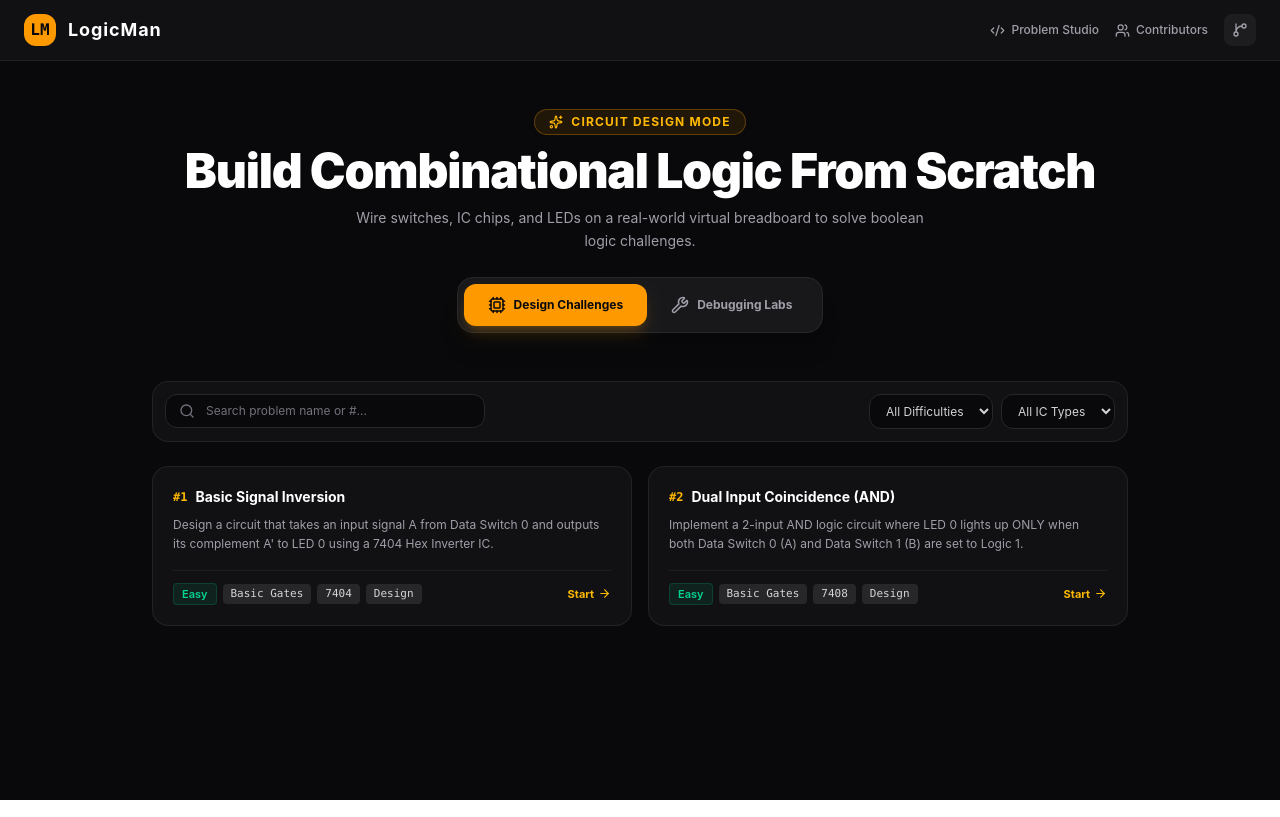
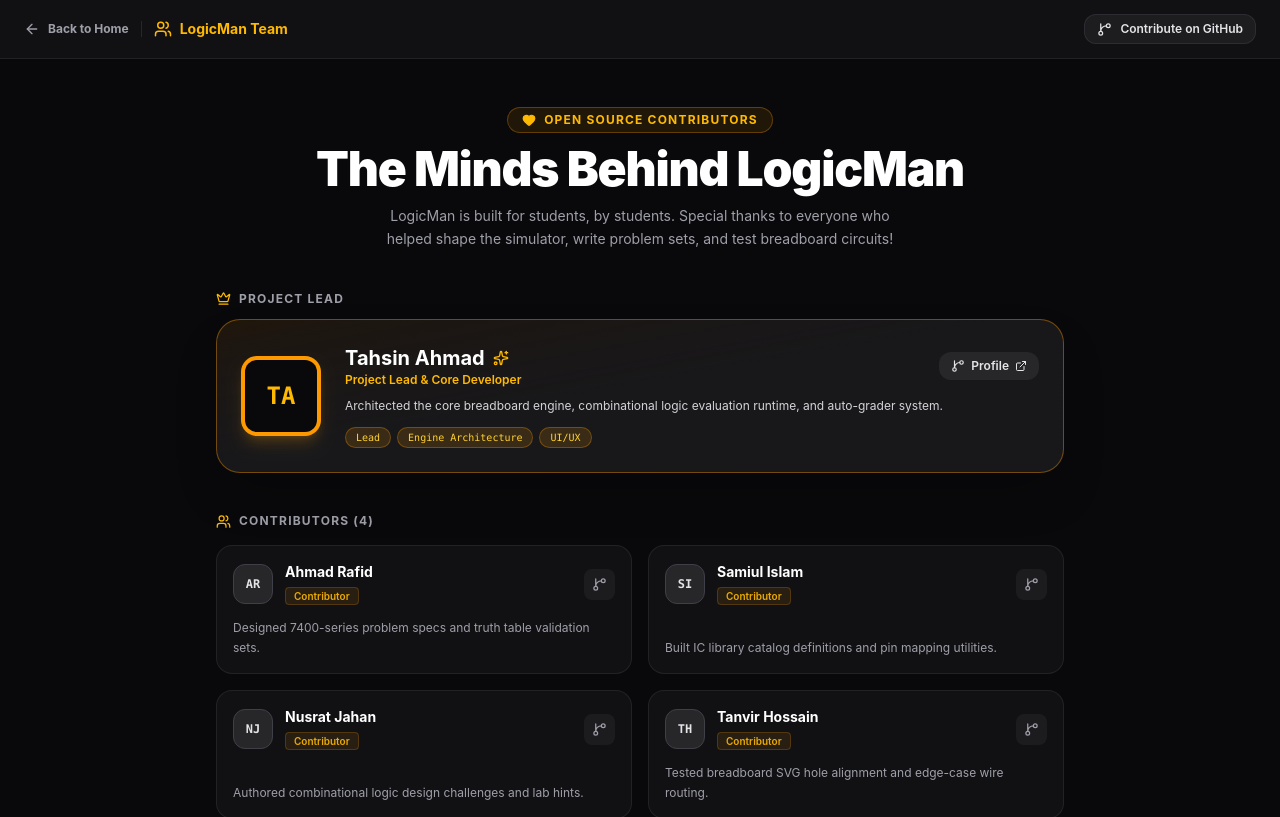
Before and after one commit to TahsinAhmadSadik/logic-man, a React (Vite) app: page /contributors in a window 1280 px wide. Before the commit this address led to /. Shown: the top 817 px of the page. Built offline with nearby package versions, Linux system fonts and the light colour scheme.

Commit message:
Contributors Page

```diff
--- a/src/App.jsx
+++ b/src/App.jsx
@@ -3,14 +3,16 @@ import { BrowserRouter, Routes, Route, Navigate } from 'react-router-dom';
 import { HomePage } from './pages/HomePage';
 import { ProblemSimulatorWrapper } from './pages/ProblemSimulatorWrapper';
 import { ProblemStudioPage } from './pages/ProblemStudioPage';
+import { ContributorsPage } from './pages/ContributorsPage';
 
 export default function App() {
   return (
     <BrowserRouter>
       <Routes>
         <Route path="/" element={<HomePage />} />
+        <Route path="/author" element={<ProblemStudioPage />} />
+        <Route path="/contributors" element={<ContributorsPage />} />
         <Route path="/problem/:id" element={<ProblemSimulatorWrapper />} />
-        <Route path="/author" element={<ProblemStudioPage />} />
         <Route path="*" element={<Navigate to="/" replace />} />
       </Routes>
     </BrowserRouter>
--- /dev/null
+++ b/src/pages/ContributorsPage.jsx
@@ -0,0 +1,208 @@
+import React from 'react';
+import { Link } from 'react-router-dom';
+import {
+  ArrowLeft,
+  Users,
+  Code2,
+  GitBranch,
+  Heart,
+  Crown,
+  Sparkles,
+  ExternalLink
+} from 'lucide-react';
+
+export const ContributorsPage = () => {
+  // Highlighted Lead
+  const projectLead = {
+    name: 'Tahsin Ahmad',
+    role: 'Project Lead & Core Developer',
+    avatar: 'https://images.unsplash.com/photo-1534528741775-53994a69daeb?w=150&auto=format&fit=crop&q=80',
+    bio: 'Architected the core breadboard engine, combinational logic evaluation runtime, and auto-grader system.',
+    github: 'https://github.com',
+    tags: ['Lead', 'Engine Architecture', 'UI/UX']
+  };
+
+  // Sample Contributors
+  const contributors = [
+    {
+      name: 'Ahmad Rafid',
+      role: 'Contributor',
+      github: 'https://github.com',
+      contribution: 'Designed 7400-series problem specs and truth table validation sets.'
+    },
+    {
+      name: 'Samiul Islam',
+      role: 'Contributor',
+      github: 'https://github.com',
+      contribution: 'Built IC library catalog definitions and pin mapping utilities.'
+    },
+    {
+      name: 'Nusrat Jahan',
+      role: 'Contributor',
+      github: 'https://github.com',
+      contribution: 'Authored combinational logic design challenges and lab hints.'
+    },
+    {
+      name: 'Tanvir Hossain',
+      role: 'Contributor',
+      github: 'https://github.com',
+      contribution: 'Tested breadboard SVG hole alignment and edge-case wire routing.'
+    }
+  ];
+
+  return (
+    <div className="min-h-screen bg-zinc-950 text-zinc-100 flex flex-col font-sans selection:bg-amber-500 selection:text-zinc-950">
+      {/* Top Navbar */}
+      <nav className="border-b border-zinc-800/80 bg-zinc-900/60 backdrop-blur-md sticky top-0 z-50 px-6 py-3.5 flex items-center justify-between">
+        <div className="flex items-center gap-3">
+          <Link
+            to="/"
+            className="flex items-center gap-2 text-xs font-bold text-zinc-400 hover:text-amber-400 transition-colors"
+          >
+            <ArrowLeft size={16} />
+            <span>Back to Home</span>
+          </Link>
+          <div className="h-4 w-px bg-zinc-800" />
+          <div className="flex items-center gap-2 text-amber-400 font-bold text-sm">
+            <Users size={18} />
+            <span>LogicMan Team</span>
+          </div>
+        </div>
+
+        <div className="flex items-center gap-3">
+          <a
+            href="https://github.com"
+            target="_blank"
+            rel="noreferrer"
+            className="flex items-center gap-2 px-3 py-1.5 rounded-xl bg-zinc-800/60 hover:bg-zinc-800 text-xs font-semibold text-zinc-200 transition-colors border border-zinc-700/50"
+          >
+            <GitBranch size={15} />
+            <span>Contribute on GitHub</span>
+          </a>
+        </div>
+      </nav>
+
+      {/* Main Container */}
+      <main className="max-w-4xl mx-auto w-full px-6 py-12 flex-1 space-y-10">
+        {/* Header Hero */}
+        <div className="text-center space-y-3">
+          <div className="inline-flex items-center gap-2 px-3.5 py-1 rounded-full bg-amber-500/10 border border-amber-500/30 text-amber-400 text-xs font-bold uppercase tracking-widest">
+            <Heart size={14} className="fill-amber-400" /> Open Source Contributors
+          </div>
+          <h1 className="text-3xl md:text-5xl font-black text-white tracking-tight">
+            The Minds Behind LogicMan
+          </h1>
+          <p className="text-zinc-400 text-sm max-w-lg mx-auto leading-relaxed">
+            LogicMan is built for students, by students. Special thanks to everyone who helped shape the simulator, write problem sets, and test breadboard circuits!
+          </p>
+        </div>
+
+        {/* Project Lead Showcase Card */}
+        <div className="space-y-3">
+          <h2 className="text-xs font-bold text-zinc-400 uppercase tracking-widest flex items-center gap-2">
+            <Crown size={15} className="text-amber-400" /> Project Lead
+          </h2>
+
+          <div className="relative p-6 bg-gradient-to-br from-amber-500/10 via-zinc-900 to-zinc-900 border border-amber-500/40 rounded-3xl shadow-2xl flex flex-col md:flex-row items-center gap-6">
+            <div className="w-20 h-20 rounded-2xl bg-amber-500 p-1 shrink-0 shadow-lg shadow-amber-500/20">
+              <div className="w-full h-full rounded-xl bg-zinc-950 flex items-center justify-center font-black text-2xl text-amber-400 font-mono">
+                TA
+              </div>
+            </div>
+
+            <div className="space-y-2 text-center md:text-left flex-1">
+              <div className="flex flex-col md:flex-row md:items-center justify-between gap-2">
+                <div>
+                  <h3 className="text-xl font-bold text-white flex items-center justify-center md:justify-start gap-2">
+                    {projectLead.name}
+                    <Sparkles size={16} className="text-amber-400" />
+                  </h3>
+                  <p className="text-xs font-semibold text-amber-400">{projectLead.role}</p>
+                </div>
+
+                <a
+                  href={projectLead.github}
+                  target="_blank"
+                  rel="noreferrer"
+                  className="inline-flex items-center justify-center gap-1.5 px-3 py-1.5 bg-zinc-800 hover:bg-zinc-700 text-zinc-200 text-xs font-semibold rounded-xl transition-colors"
+                >
+                  <GitBranch size={14} /> Profile <ExternalLink size={12} />
+                </a>
+              </div>
+
+              <p className="text-xs text-zinc-300 leading-relaxed">{projectLead.bio}</p>
+
+              <div className="flex flex-wrap gap-1.5 justify-center md:justify-start pt-1">
+                {projectLead.tags.map((tag) => (
+                  <span
+                    key={tag}
+                    className="text-[10px] font-mono bg-amber-500/15 border border-amber-500/30 text-amber-300 px-2.5 py-0.5 rounded-full"
+                  >
+                    {tag}
+                  </span>
+                ))}
+              </div>
+            </div>
+          </div>
+        </div>
+
+        {/* Contributors List */}
+        <div className="space-y-4">
+          <h2 className="text-xs font-bold text-zinc-400 uppercase tracking-widest flex items-center gap-2">
+            <Users size={15} className="text-amber-400" /> Contributors ({contributors.length})
+          </h2>
+
+          <div className="grid grid-cols-1 md:grid-cols-2 gap-4">
+            {contributors.map((contrib, idx) => (
+              <div
+                key={idx}
+                className="p-4 bg-zinc-900/60 border border-zinc-800/80 hover:border-amber-500/40 rounded-2xl transition-all duration-150 flex flex-col justify-between space-y-3"
+              >
+                <div className="flex items-center justify-between">
+                  <div className="flex items-center gap-3">
+                    <div className="w-10 h-10 rounded-xl bg-zinc-800 border border-zinc-700 flex items-center justify-center text-xs font-bold font-mono text-zinc-200">
+                      {contrib.name.split(' ').map((n) => n[0]).join('')}
+                    </div>
+                    <div>
+                      <h4 className="font-bold text-sm text-white">{contrib.name}</h4>
+                      <span className="text-[10px] text-amber-400/90 font-semibold bg-amber-500/10 px-2 py-0.5 rounded border border-amber-500/20">
+                        {contrib.role}
+                      </span>
+                    </div>
+                  </div>
+
+                  <a
+                    href={contrib.github}
+                    target="_blank"
+                    rel="noreferrer"
+                    className="p-2 text-zinc-400 hover:text-white rounded-lg bg-zinc-800/50 hover:bg-zinc-800 transition-colors"
+                  >
+                    <GitBranch size={15} />
+                  </a>
+                </div>
+
+                <p className="text-xs text-zinc-400 leading-relaxed">{contrib.contribution}</p>
+              </div>
+            ))}
+          </div>
+        </div>
+
+        {/* Open Source Callout */}
+        <div className="p-6 bg-zinc-900/40 border border-zinc-800 rounded-3xl text-center space-y-3">
+          <h3 className="text-sm font-bold text-white">Want to contribute problem sets or features?</h3>
+          <p className="text-xs text-zinc-400 max-w-md mx-auto leading-relaxed">
+            LogicMan is open-source! Use our Problem Studio to author custom laboratory specs or submit PRs on GitHub.
+          </p>
+          <div className="pt-2">
+            <Link
+              to="/author"
+              className="inline-flex items-center gap-2 px-4 py-2 rounded-xl text-xs font-bold bg-amber-500 hover:bg-amber-400 text-zinc-950 shadow-lg shadow-amber-500/20 transition-all"
+            >
+              <Code2 size={15} /> Open Problem Studio
+            </Link>
+          </div>
+        </div>
+      </main>
+    </div>
+  );
+};
```
